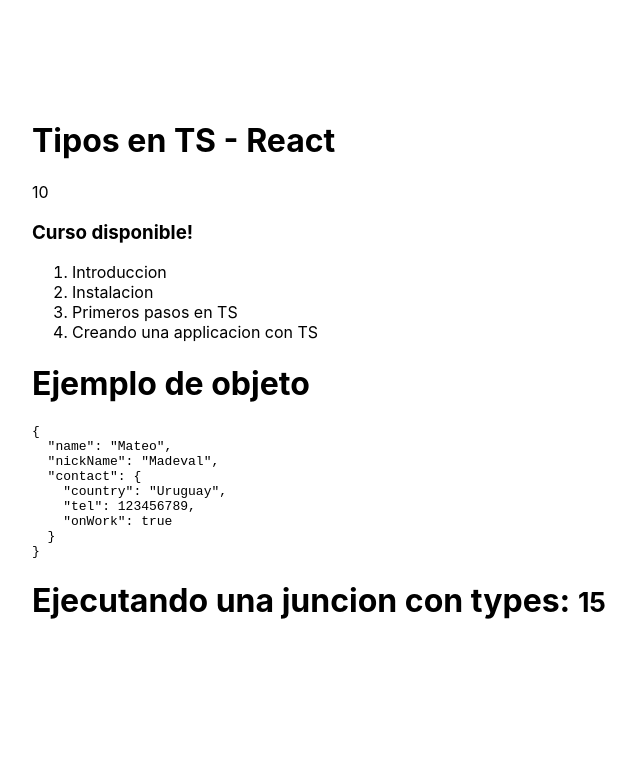
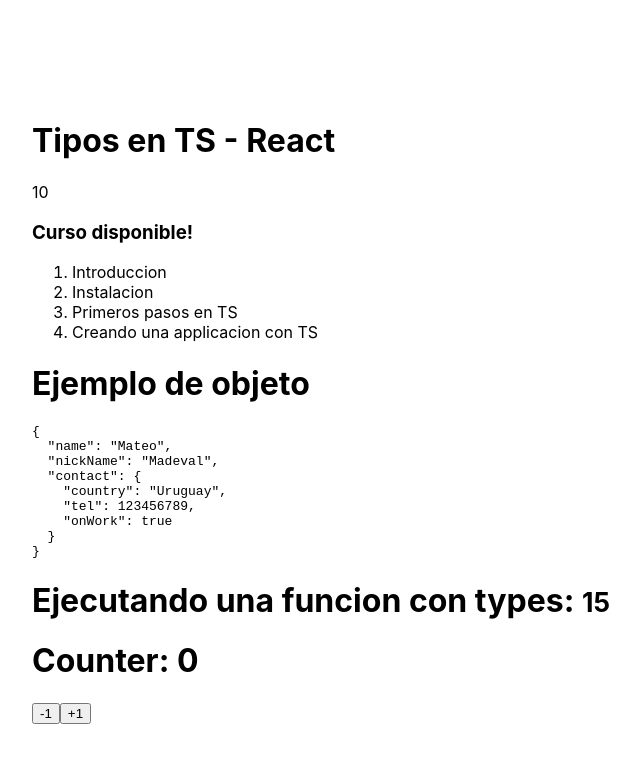
Before and after one commit to Curso-Fernando-Herrera-de-React-Native/react-typescript, a React (Create React App) app: page / in a window 1280 px wide. Shown: the top 762 px of the page, without its empty margins (68-708 px from the left). Built offline with nearby package versions, Linux system fonts and the light colour scheme.

Commit message:
feat(counter): create a component with useState

```diff
--- a/src/App.tsx
+++ b/src/App.tsx
@@ -1,6 +1,7 @@
 import TiposBasicos from 'typescript/TiposBasicos'
 import ObjetosLiterales from 'typescript/ObjetosLiterales'
 import FunctionsExample from 'typescript/functions';
+import Counter from 'components/Counter';
 
 function App() {
   return (
@@ -8,6 +9,7 @@ function App() {
       <TiposBasicos />
       <ObjetosLiterales />
       <FunctionsExample />
+      <Counter />
     </div>
   );
 }
--- /dev/null
+++ b/src/components/Counter/index.tsx
@@ -0,0 +1,20 @@
+import { useState } from 'react'
+
+const Counter = () => {
+  const [counter, setCounter] = useState(0)
+
+  const handleCounter = (num: number) => {
+    setCounter(lastCount => lastCount + num)
+  }
+
+  return (
+    <div>
+      <h1>Counter: {counter}</h1>
+
+      <button onClick={ () => handleCounter(-1) }>-1</button>
+      <button onClick={ () => handleCounter(+1) }>+1</button>
+    </div>
+  )
+}
+
+export default Counter
--- a/src/typescript/functions.tsx
+++ b/src/typescript/functions.tsx
@@ -6,7 +6,7 @@ const FunctionsExample = () => {
 
   return <>
     <h1>
-      Ejecutando una juncion con types: <small>{ sum(10, 5) }</small>
+      Ejecutando una funcion con types: <small>{ sum(10, 5) }</small>
     </h1>
   </>
 }
```
